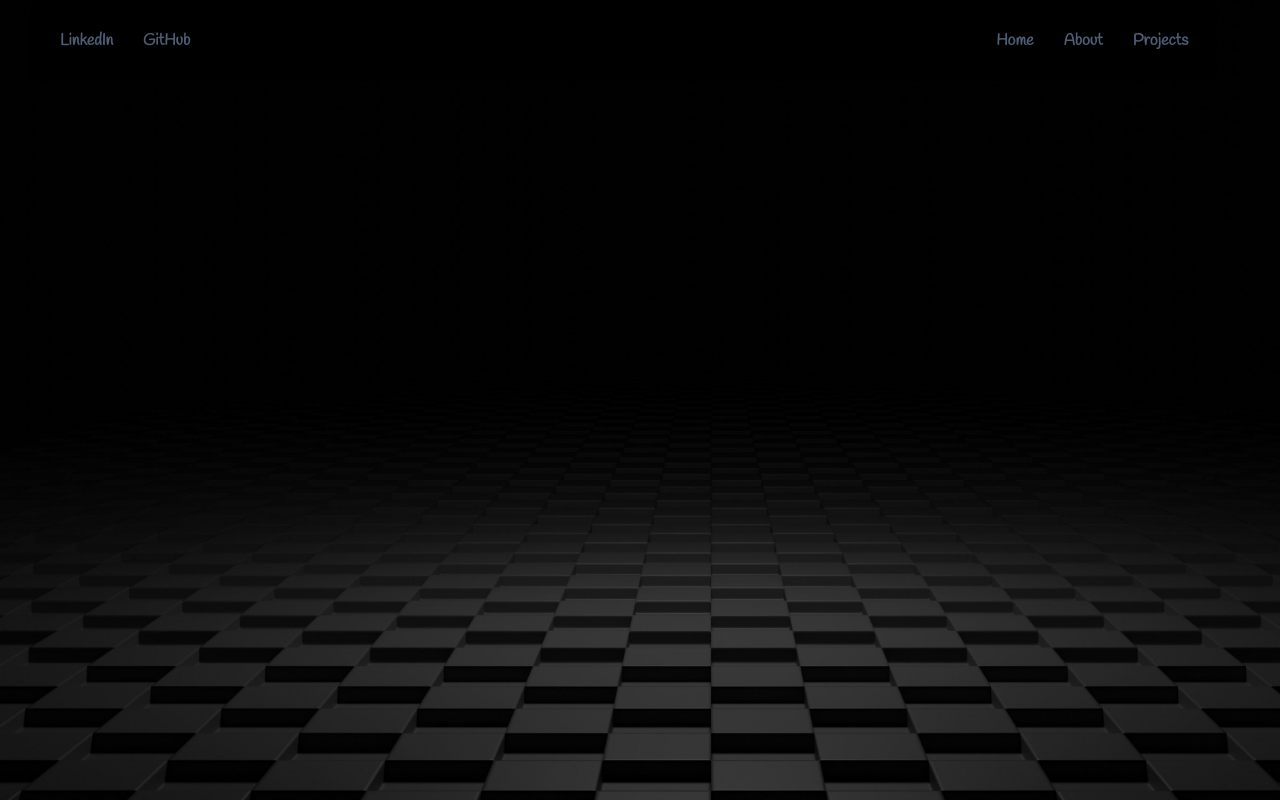
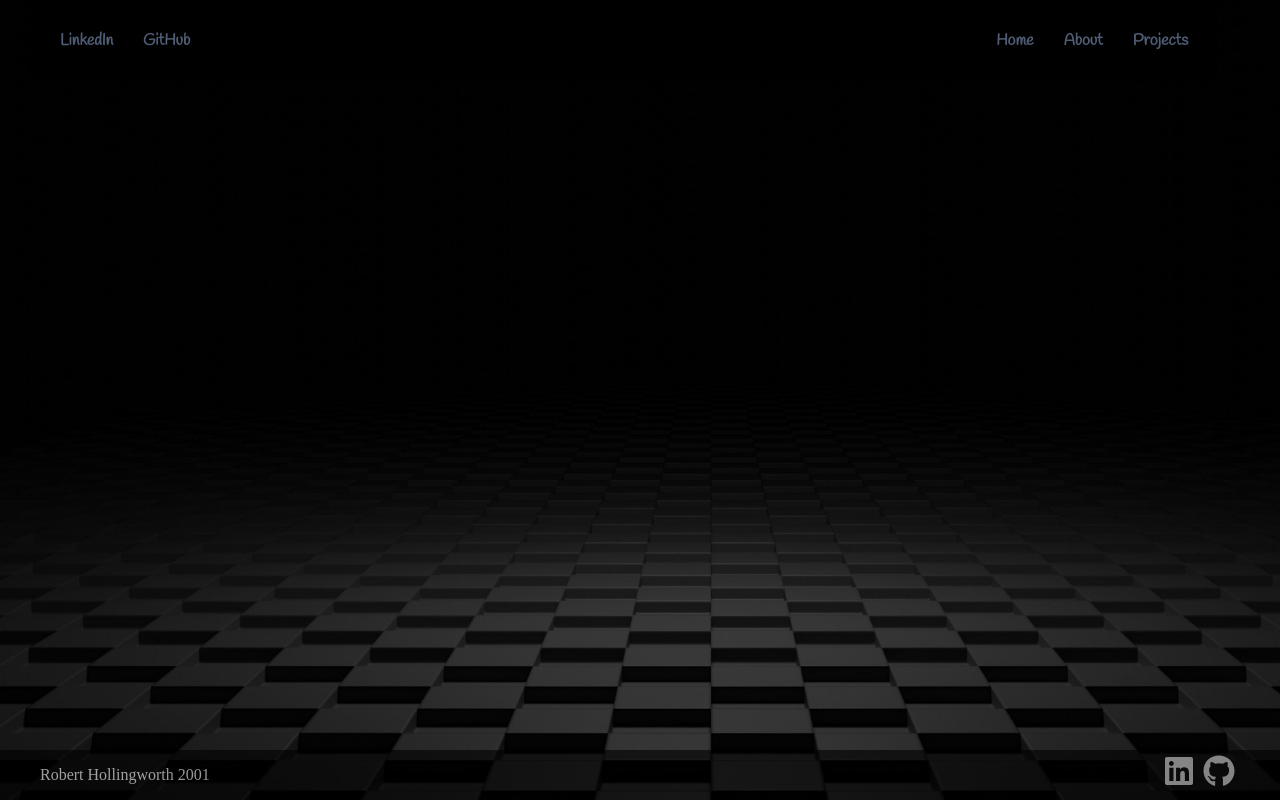
Before and after one commit to robbobby/PortfolioWebsite, a React (Create React App) app: page / in a window 1280 px wide. Built offline with nearby package versions, Linux system fonts and the light colour scheme.

Commit message:
Added footer, little more work to do on it but is ok as MVP

```diff
--- a/package.json
+++ b/package.json
@@ -3,6 +3,11 @@
   "version": "0.1.0",
   "private": true,
   "dependencies": {
+    "@fortawesome/fontawesome-svg-core": "^1.2.36",
+    "@fortawesome/free-brands-svg-icons": "^5.15.4",
+    "@fortawesome/free-regular-svg-icons": "^5.15.4",
+    "@fortawesome/free-solid-svg-icons": "^5.15.4",
+    "@fortawesome/react-fontawesome": "^0.1.15",
     "@testing-library/jest-dom": "^5.14.1",
     "@testing-library/react": "^11.2.7",
     "@testing-library/user-event": "^12.8.3",
--- a/src/App.js
+++ b/src/App.js
@@ -1,8 +1,12 @@
 import Portfolio from './containers/Portfolio'
+import Footer from './components/Footer'
 
 function App() {
   return (
-    <Portfolio/>
+    <>
+      <Portfolio />
+      <Footer />
+    </>
   );
 }
 
--- /dev/null
+++ b/src/components/Footer.js
@@ -0,0 +1,26 @@
+import '../components/css/footer.css';
+import { library } from '@fortawesome/fontawesome-svg-core'
+import { fab } from '@fortawesome/free-brands-svg-icons'
+import { FontAwesomeIcon } from '@fortawesome/react-fontawesome';
+
+library.add(fab)
+const Footer = () => {
+
+    return (
+        <div className="footer">
+            <p>Robert Hollingworth 2001</p>
+            <div>
+                <a href="https://www.linkedin.com/in/robert-hollingworth/" target="_blank">
+                    <FontAwesomeIcon icon={["fab", "linkedin"]} className='footer-image' size='2x' />
+                </a>
+                <a href="https://github.com/robbobby" target="_blank">
+                    <FontAwesomeIcon icon={["fab", "github"]} className='footer-image' size='2x' />
+                </a>
+                <i class="fab fa-github"></i>
+            </div>
+        </div >
+
+    )
+}
+
+export default Footer
--- /dev/null
+++ b/src/components/css/footer.css
@@ -0,0 +1,38 @@
+.footer {
+    background-color: black;
+    color: white;
+    position: fixed;
+    left:0;
+    bottom:0;
+    right:0;
+    background-color: black;
+    display: flex;
+    height: 50px;
+    margin: 0px;
+    padding: 0px 40px;
+    opacity: 0.6;
+    justify-content: space-between;
+    display: flex;
+}
+
+.footer-image {
+    width: 50px;
+    size: 50px;
+    margin: 5px;
+    text-decoration: none;
+    opacity: 0.8;
+}
+a {
+    list-style: none;
+    color: inherit;
+}
+
+.footer-image:hover {
+  transform: scale(1.2);
+  transition-duration: 0.4s;
+  opacity: 1;
+}
+
+.footer-image:not(:hover) {
+  transition-duration: 0.4s;
+}
```
Also changed, not shown: 1 other file (tests, documents, lock files or other folders).
